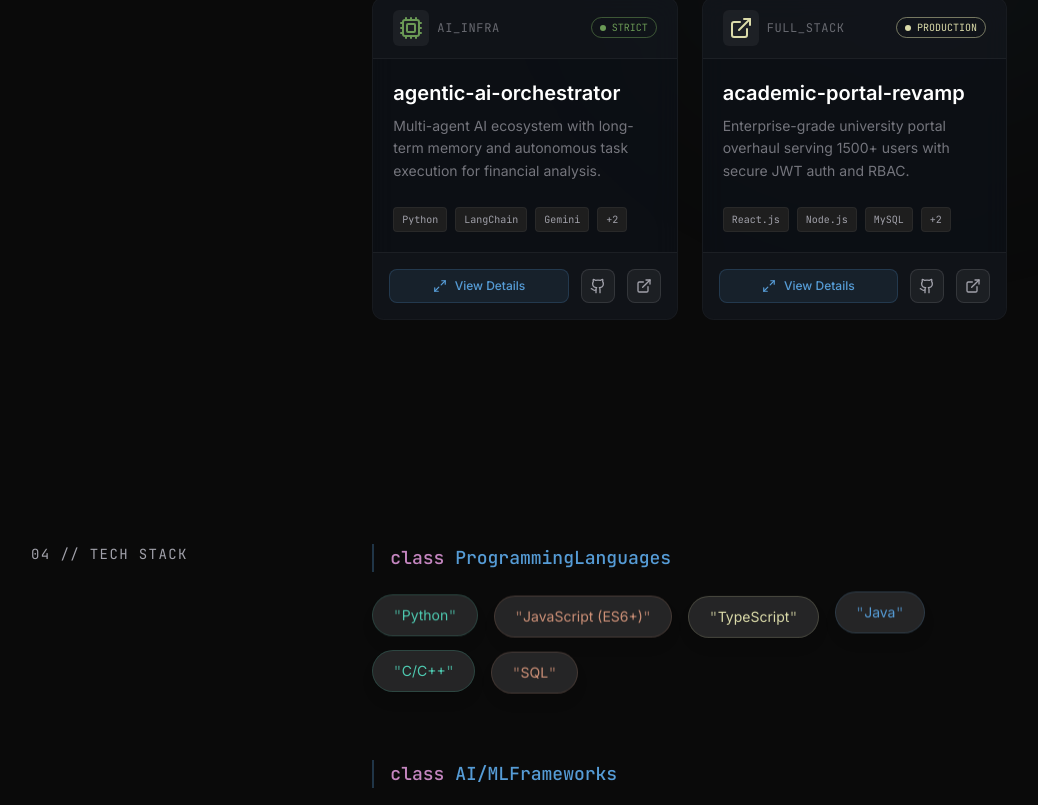
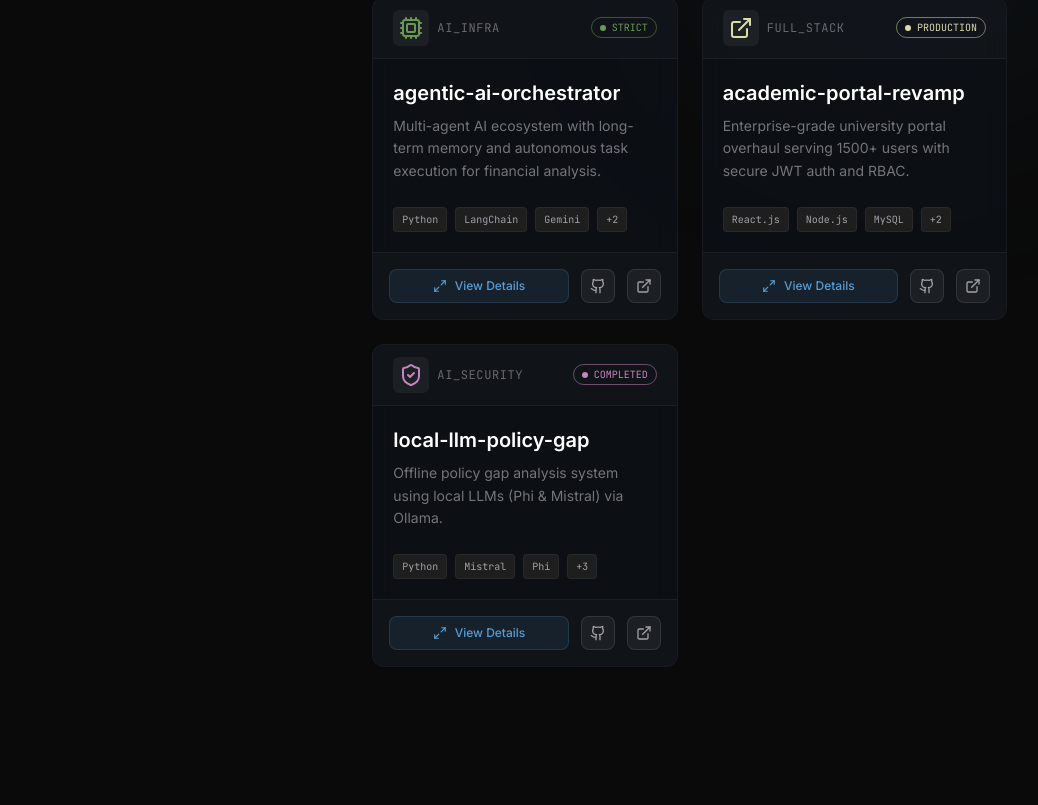
Before and after one commit to Joshua16vinu/portfolio, a React (Vite) app: page / in a window 1280 px wide. Shown: the part 3323-4128 px from the top of the page, without its empty margins (121-1159 px from the left). Built offline with nearby package versions, Linux system fonts and the light colour scheme.

Commit message:
updated resume and components content

```diff
--- a/src/sections/Achievements.jsx
+++ b/src/sections/Achievements.jsx
@@ -37,6 +37,21 @@ const achievements = [
         stars: 5,
         category: "SECURITY",
         images: [hacktivateImg],
+        color: "group-hover:shadow-vscode-purple/20 group-hover:border-vscode-purple/30",
+        accent: "text-vscode-purple"
+    },
+    {
+        id: "02b",
+        name: "Hack IITK 2026",
+        publisher: "C3iHub, IIT Kanpur",
+        icon: <ShieldCheck className="text-vscode-purple" size={24} />,
+        year: "2026",
+        rank: "3RD PLACE",
+        description: "3rd place in Cybersecurity hackathon among 9000+ participants.",
+        details: "Developed a fully offline policy gap analysis system using local LLMs.",
+        stars: 5,
+        category: "SECURITY",
+        images: [],
         color: "group-hover:shadow-vscode-purple/20 group-hover:border-vscode-purple/30",
         accent: "text-vscode-purple"
     },
--- a/src/sections/Experience.jsx
+++ b/src/sections/Experience.jsx
@@ -8,7 +8,7 @@ const gitHistory = [
         branch: "feature/agentic-ai",
         message: "Project Intern @ InfinityPool Finnotech",
         author: "InfinityPool",
-        date: "July 2024 - Present",
+        date: "July 2024 - April 2026",
         hash: "7f3a21b",
         stats: "+2,400 additions",
         details: [
@@ -40,7 +40,7 @@ const gitHistory = [
         author: "FCRIT, Mumbai",
         date: "2022 - 2026",
         hash: "1a8d4e2",
-        stats: "CGPA: 9.69",
+        stats: "CGPA: 9.74",
         details: [
             "Perfect 10.0/10 GPA in Third Year Engineering.",
             "First Rank in the Department (2022-2026)."
--- a/src/sections/Hero.jsx
+++ b/src/sections/Hero.jsx
@@ -121,7 +121,7 @@ const Hero = () => {
                     </p> */}
 
                     <div className="flex flex-wrap items-center gap-3 pt-4">
-                        <MagneticSocialButton href="/Resume.pdf" ariaLabel="Resume" className="px-5 py-2.5 md:px-6 md:py-3 rounded-full">
+                        <MagneticSocialButton href="/resume.pdf" ariaLabel="Resume" className="px-5 py-2.5 md:px-6 md:py-3 rounded-full">
                             <FileText size={18} className="md:w-5 md:h-5" />
                             <span className="font-medium text-sm md:text-base">Resume</span>
                         </MagneticSocialButton>
--- a/src/sections/Leadership.jsx
+++ b/src/sections/Leadership.jsx
@@ -56,6 +56,24 @@ const leadershipData = [
     "materials": [
         "Slides.pdf",
         "Colab_Notebooks"
+    ]
+}`
+    },
+    {
+        id: "sttp_speaker.json",
+        role: "Guest_Speaker",
+        org: "Dept_of_IT",
+        icon: <FileJson size={14} className="text-green-400" />,
+        fileType: "json",
+        context: "AI/ML Sessions",
+        code: `{
+    "event": "Short_Term_Training_Program",
+    "topic": "AI/ML",
+    "audience_size": 100,
+    "feedback": "Highly Positive",
+    "materials": [
+        "Presentations.pdf",
+        "Hands_on_Sessions"
     ]
 }`
     }
--- a/src/sections/Projects.jsx
+++ b/src/sections/Projects.jsx
@@ -1,7 +1,7 @@
 import { useState } from "react";
 import { createPortal } from "react-dom";
 import { motion, AnimatePresence } from "framer-motion";
-import { Terminal, ArrowRight, ExternalLink, Github, ChevronRight, Folder, Code, Cpu, Database, Globe, X, Scan, ChevronLeft, Maximize2, Command } from "lucide-react";
+import { Terminal, ArrowRight, ExternalLink, Github, ChevronRight, Folder, Code, Cpu, Database, Globe, X, Scan, ChevronLeft, Maximize2, Command, ShieldCheck } from "lucide-react";
 
 // Placeholder images logic can be added later, for now we rely on the clean "No Media" UI
 const projects = [
@@ -80,6 +80,25 @@ const projects = [
         links: { live: "#", repo: "#" },
         color: "text-vscode-yellow border-vscode-yellow/50",
         icon: <ExternalLink size={24} />
+    },
+    {
+        id: "p05",
+        name: "local-llm-policy-gap",
+        version: "v1.0.0",
+        status: "COMPLETED",
+        type: "AI_SECURITY",
+        description: "Offline policy gap analysis system using local LLMs (Phi & Mistral) via Ollama.",
+        longDescription: "Developed a fully offline policy gap analysis system using local LLMs (Phi & Mistral) deployed via Ollama, adhering to zero API and no-cloud constraints. Built a RAG-based pipeline to analyze organizational policies against NIST cybersecurity framework templates, identifying policy gaps by leveraging vector embeddings & semantic search.",
+        features: [
+            "Fully offline execution using local LLMs (Phi & Mistral) via Ollama.",
+            "RAG-based pipeline for NIST cybersecurity framework alignment.",
+            "Auto, Deep, and Express modes for balancing accuracy and latency.",
+            "Vector embeddings and semantic search for policy gap identification."
+        ],
+        stack: ["Python", "Mistral", "Phi", "Ollama", "NLP", "ChromaDB"],
+        links: { live: "#", repo: "#" },
+        color: "text-vscode-purple border-vscode-purple/50",
+        icon: <ShieldCheck size={24} />
     }
 ];
 
--- a/src/sections/Skills.jsx
+++ b/src/sections/Skills.jsx
@@ -3,9 +3,9 @@ import FloatingElement from "../components/FloatingElement";
 
 const skillCategories = [
     { name: "Programming Languages", skills: ["Python", "JavaScript (ES6+)", "TypeScript", "Java", "C/C++", "SQL"] },
-    { name: "AI/ML Frameworks", skills: ["TensorFlow", "Keras", "Generative AI", "LangChain", "RAG Pipelines", "scikit-learn", "Vector DBs"] },
+    { name: "AI/ML Frameworks", skills: ["TensorFlow", "Keras", "Generative AI", "LangChain", "RAG Pipelines", "scikit-learn", "Vector DBs", "Mistral", "Phi", "Ollama", "ChromaDB"] },
     { name: "Full Stack Development", skills: ["React.js", "Next.js", "Node.js", "FastAPI", "PostgreSQL", "MongoDB", "Firebase", "Supabase", "REST APIs"] },
-    { name: "Cloud & Tools", skills: ["Git/GitHub", "Docker", "AWS", "CI/CD", "Vertex AI", "Netlify", "Vercel"] }
+    { name: "Cloud & Tools", skills: ["Git/GitHub", "Docker", "AWS", "CI/CD", "Vertex AI", "Netlify", "Vercel", "Google Cloud", "Postman", "JIRA", "Agile"] }
 ];
 
 const Skills = () => {
```
Also changed, not shown: 1 other file (tests, documents, lock files or other folders).
